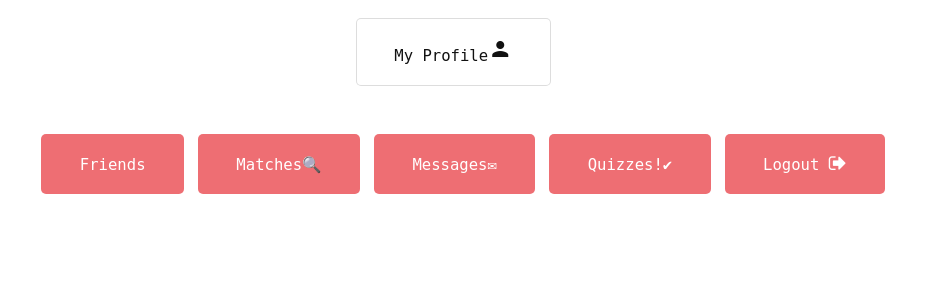
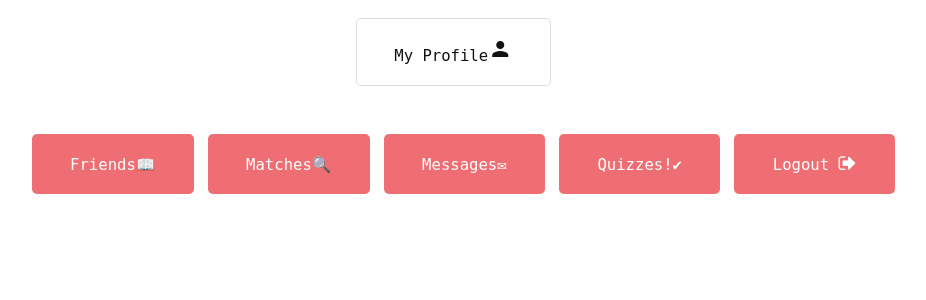
Before and after one commit to kxwen/QuizMatch, a PHP site: page /userprofile.php in a window 1280 px wide. Shown: the part 305-605 px from the top of the page, without its empty margins (192-1118 px from the left). Run offline with PHP 8.4, Linux system fonts and the light colour scheme; the visitor is signed in with stand-in values (Sample User, id 1).

Commit message:
Fixed Links

```diff
--- a/PHP/userprofile.php
+++ b/PHP/userprofile.php
@@ -50,8 +50,8 @@ Hovering over the card QuizMatch will produce one of many random anecdotes.
 			</div>
 				<div class = "buttonCenter">
 					<div class = "container">
-						<a href="friends.php" class="btn large pink rounded"><tt>Friends</tt></a>
-						<a class="btn large pink rounded"><tt>Matches&#x1F50D;</tt></a>
+						<a href="friends.php" class="btn large pink rounded"><tt>Friends&#128214;</tt></a>
+						<a href = "matches.php" class="btn large pink rounded"><tt>Matches&#x1F50D;</tt></a>
 						<a class="btn large pink rounded"><tt>Messages&#9993;</tt></a>
 						<a href="quiz_home.php" class="btn large pink rounded"><tt>Quizzes!&#10004 </tt></a>
 						<a href="logout.php" class="btn large pink rounded"><tt>Logout <i class="fa fa-sign-out"></i></tt></a>
```
